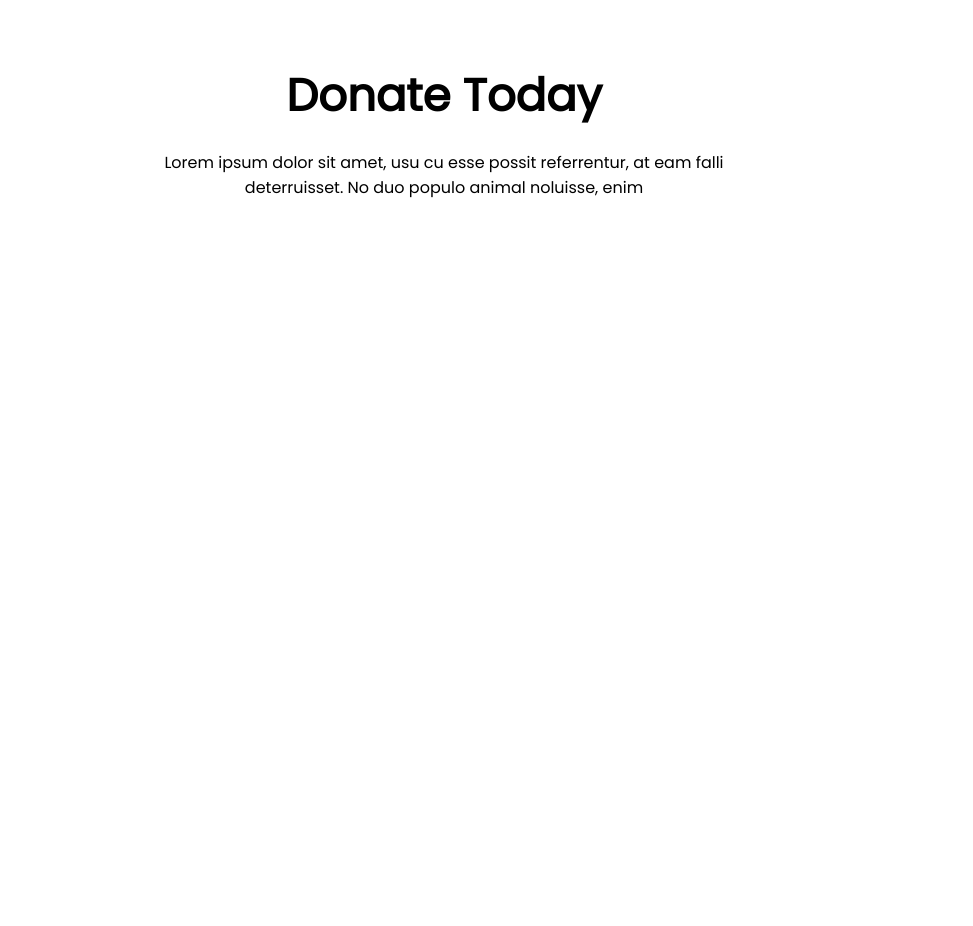
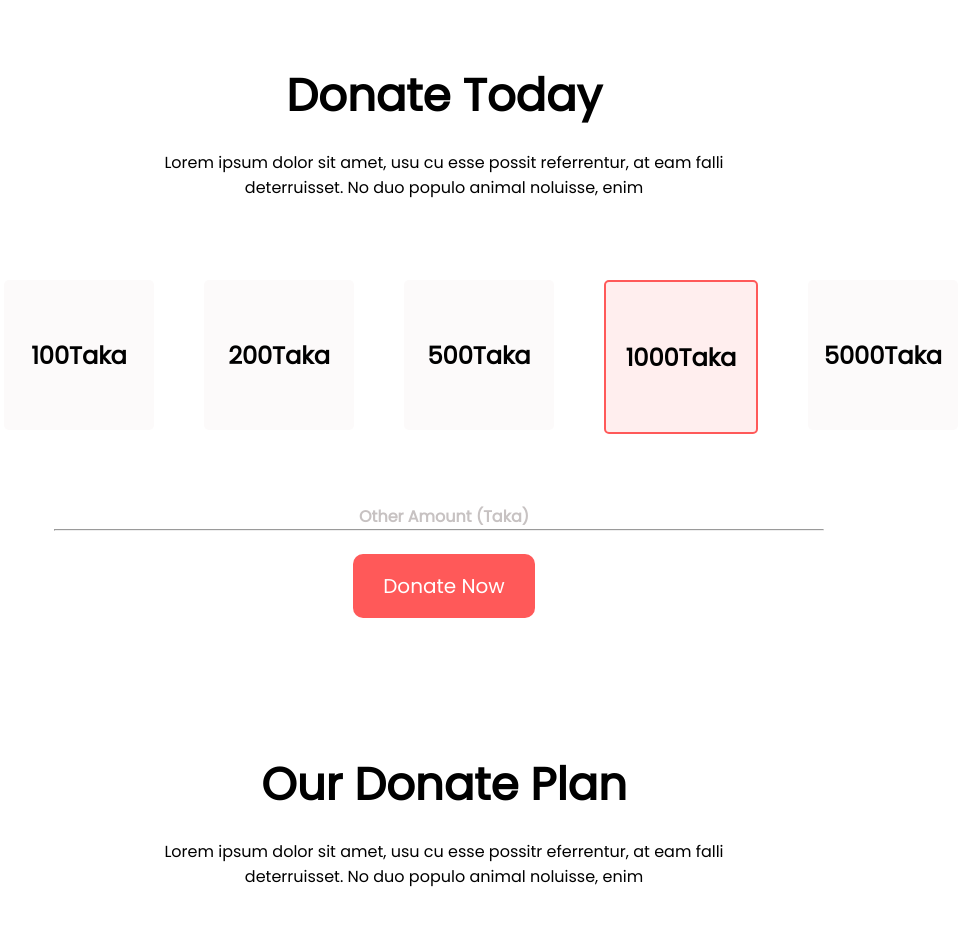
Before and after one commit to Joy5k/assingment-web, a plain HTML site: page index.html in a window 1280 px wide. Shown: the part 888-1814 px from the top of the page, without its empty margins (196-1169 px from the left). Before the commit the page ends 1188 px from the top, so only its background shows below. Drawn offline with Linux system fonts and the light colour scheme.

Commit message:
added donate part

```diff
--- a/index.html
+++ b/index.html
@@ -28,6 +28,39 @@
             <p>Lorem ipsum dolor sit amet, usu cu esse possit referrentur, at eam falli <br>
              deterruisset. No duo populo animal noluisse, enim</p>
         </div>
+    <div class="card-item">
+
+        <div class="first-donate">
+            <h2>100Taka</h2>
+        </div>
+        <div class="first-donate">
+            <h2>200Taka</h2>
+        </div>
+        <div class="first-donate">
+            <h2>500Taka</h2>
+        </div>
+        <div class=" first-donate donate-it">
+            <h2>1000Taka</h2>
+        </div>
+        <div class="first-donate">
+            <h2>5000Taka</h2>
+        </div>
+
+    </div>
+    <h4>Other Amount (Taka)</h4>
+    <hr>
+
+      <div class="submit-btn">
+        <a class="donate-btn two" href="#">Donate Now</a>
+      </div>
+
     </section>
+   <!------------------------our donat-plane------------------------>
+   <div class="second-title">
+         <h1> Our Donate Plan </h1>
+            <p>Lorem ipsum dolor sit amet, usu cu esse possitr   eferrentur,  at eam falli <br>
+         deterruisset. No duo populo animal noluisse, enim</p>
+    </div>
+
 </body>
 </html>
--- a/style.css
+++ b/style.css
@@ -30,6 +30,7 @@
 
 }
 .donate-btn{
+
     text-decoration: none;
     padding: 18px 30px;
     color: white;
@@ -39,12 +40,63 @@
     font-size: 20px;
 }
 /*----------------------------second-section-design---------------*/
+.second-section{
+    margin-bottom: 150px;
+
+}
 .second-title{
     text-align: center;
-    margin-bottom: 100px;
+    margin-bottom: 80px;
 }
 .second-title h1{
     font-size: 45px;
-    font-weight: 900;
+    font-weight: bolder;
     margin-bottom: 20px;
 }
+/*------------------Donation-Part-----------------*/
+.first-donate{
+    /*  */
+    height: 150px;
+    width: 150px;
+    border-radius: 5px;
+    margin-left: 50px;
+    background-color: #fcfafa;
+    position: relative;
+    margin-bottom: 70px;
+
+
+}
+
+    h2{
+    position: absolute;
+    top: 50%;
+    left: 50%;
+    transform: translate(-50%, -50%);
+    }
+.donate-it{
+    border: 2px solid #ff5959;
+    background-color: #ffeeee;
+
+}
+
+.card-item{
+    display: flex;
+   margin-left: 150px;
+}
+hr{
+    width: 60%;
+    margin-left: 250px;
+    color: #fcfafa;
+}
+h4{
+    text-align: center;
+    color: rgb(199, 194, 194);
+}
+
+.submit-btn{
+    text-align: center;
+    margin-top: 40px;
+}
+
+
+/*----------------------------------extra-part-----------------*/
```
